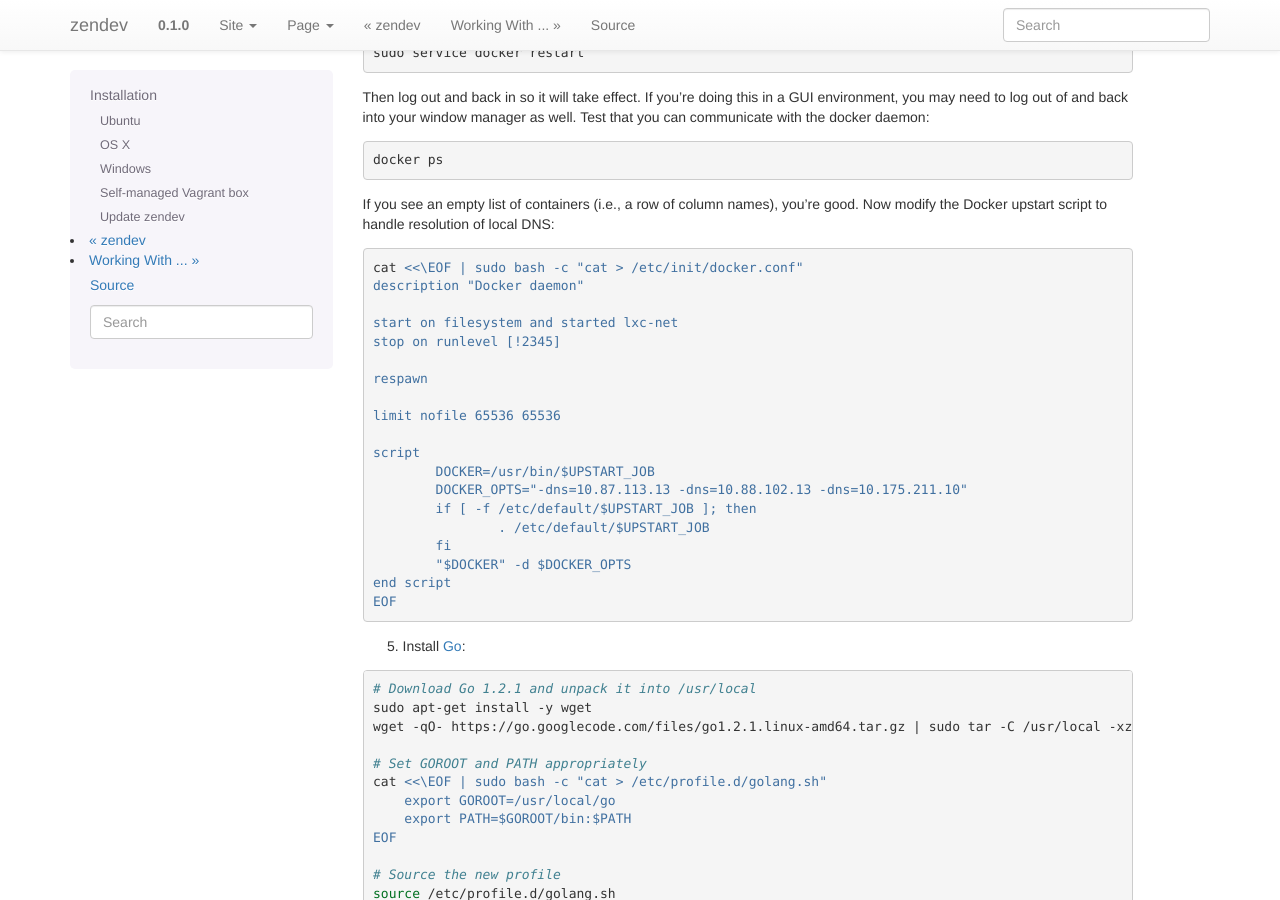
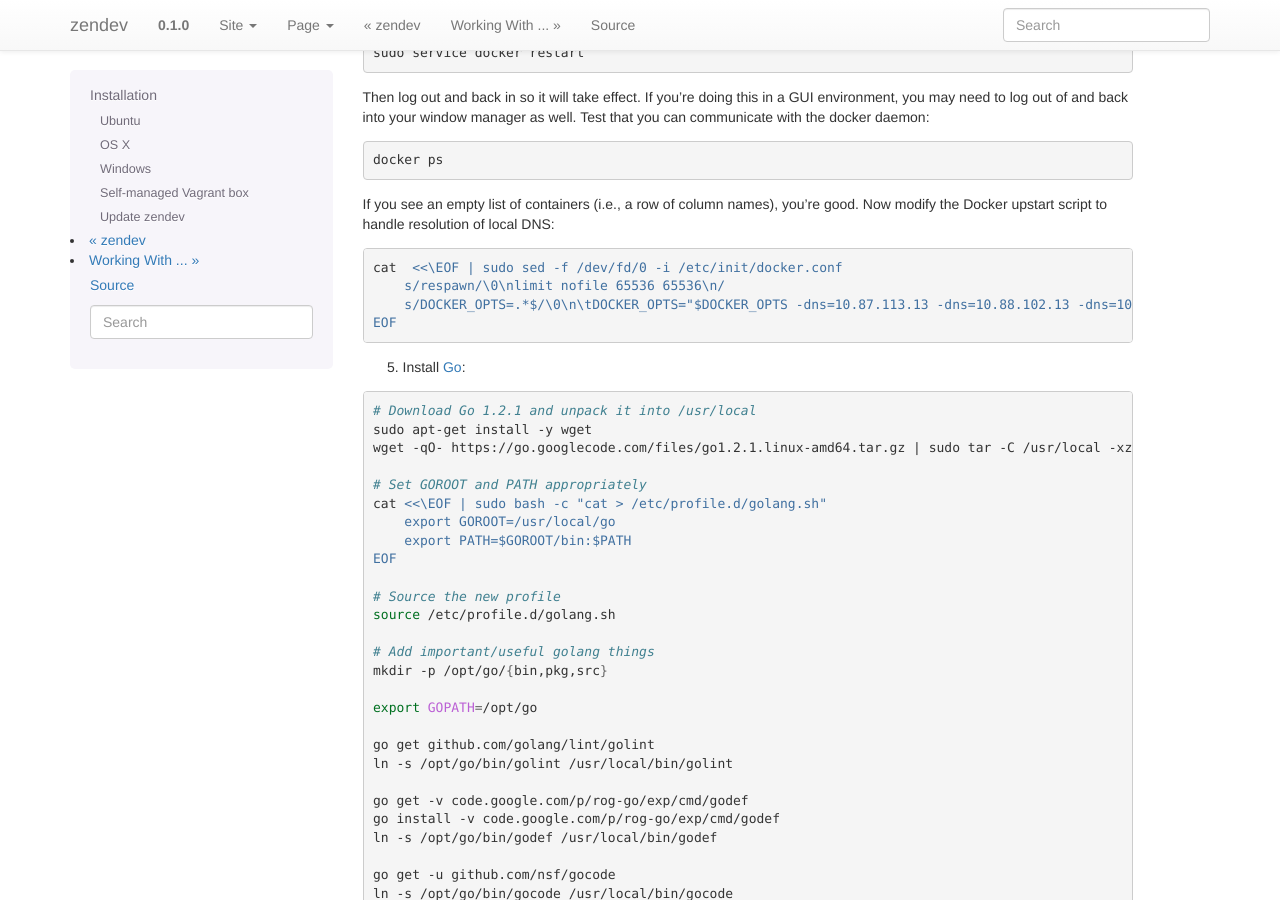
Before and after one commit to zenoss/zendev, a Sphinx documentation site: the page built from docs/installation.rst, in a window 1280 px wide and 900 px high, scrolled down 918 px. Built offline with Sphinx 7.4.7, drawn with Linux system fonts in a browser that asks for light colours.

Commit message:
modify docker.conf with limit nofile and DOCKER_OPTS instead of overwriting

```diff
--- a/docs/installation.rst
+++ b/docs/installation.rst
@@ -65,25 +65,11 @@ good. Now modify the Docker upstart script to handle resolution of local DNS:
 
 .. code-block:: bash
 
-    cat <<\EOF | sudo bash -c "cat > /etc/init/docker.conf"
-    description "Docker daemon"
+    cat  <<\EOF | sudo sed -f /dev/fd/0 -i /etc/init/docker.conf
+        s/respawn/\0\nlimit nofile 65536 65536\n/
+        s/DOCKER_OPTS=.*$/\0\n\tDOCKER_OPTS="$DOCKER_OPTS -dns=10.87.113.13 -dns=10.88.102.13 -dns=10.175.211.10"/
+    EOF
 
-    start on filesystem and started lxc-net
-    stop on runlevel [!2345]
-
-    respawn
-
-    limit nofile 65536 65536
-
-    script
-            DOCKER=/usr/bin/$UPSTART_JOB
-            DOCKER_OPTS="-dns=10.87.113.13 -dns=10.88.102.13 -dns=10.175.211.10"
-            if [ -f /etc/default/$UPSTART_JOB ]; then
-                    . /etc/default/$UPSTART_JOB
-            fi
-            "$DOCKER" -d $DOCKER_OPTS
-    end script
-    EOF
 
 5. Install Go_:
 
```
